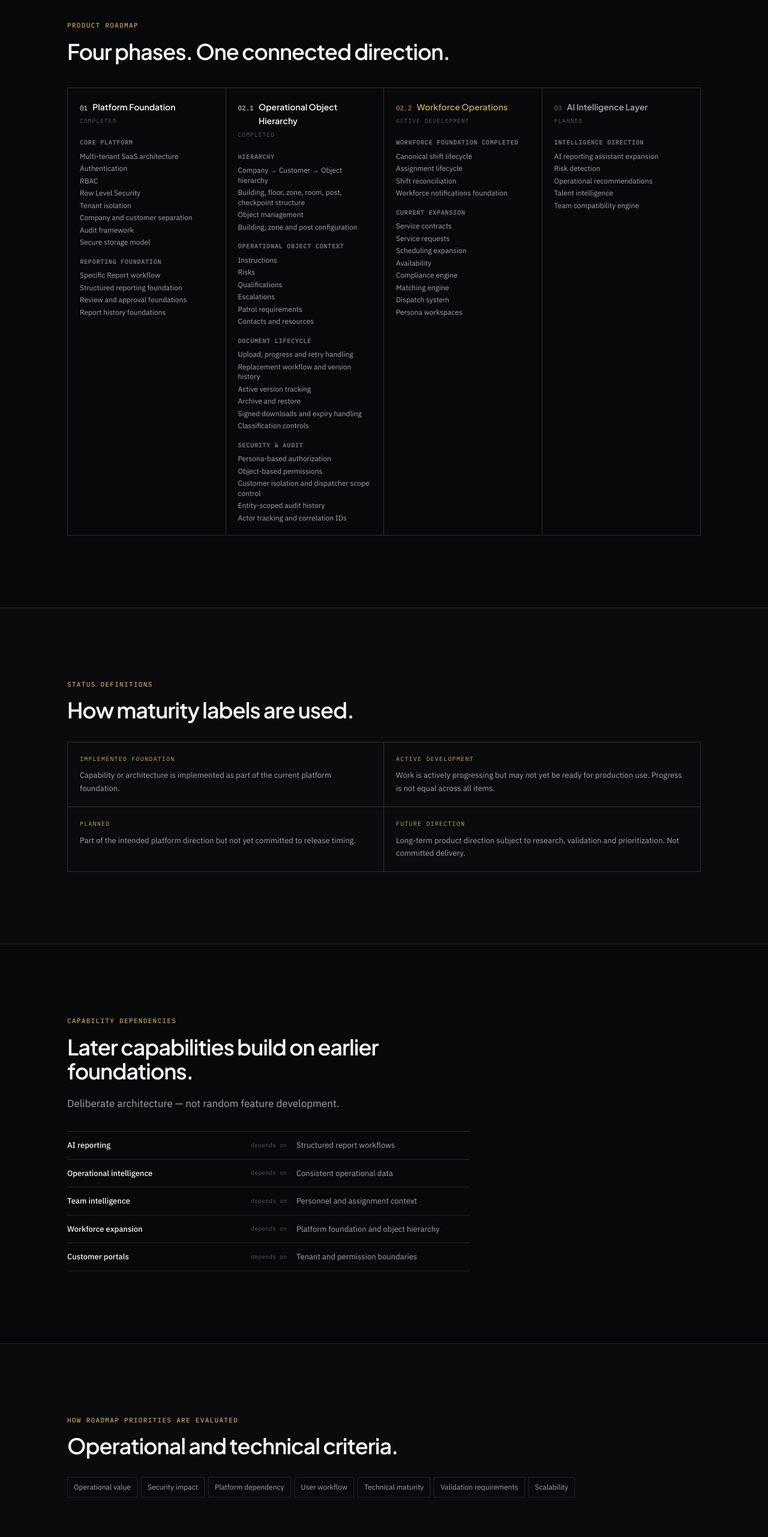
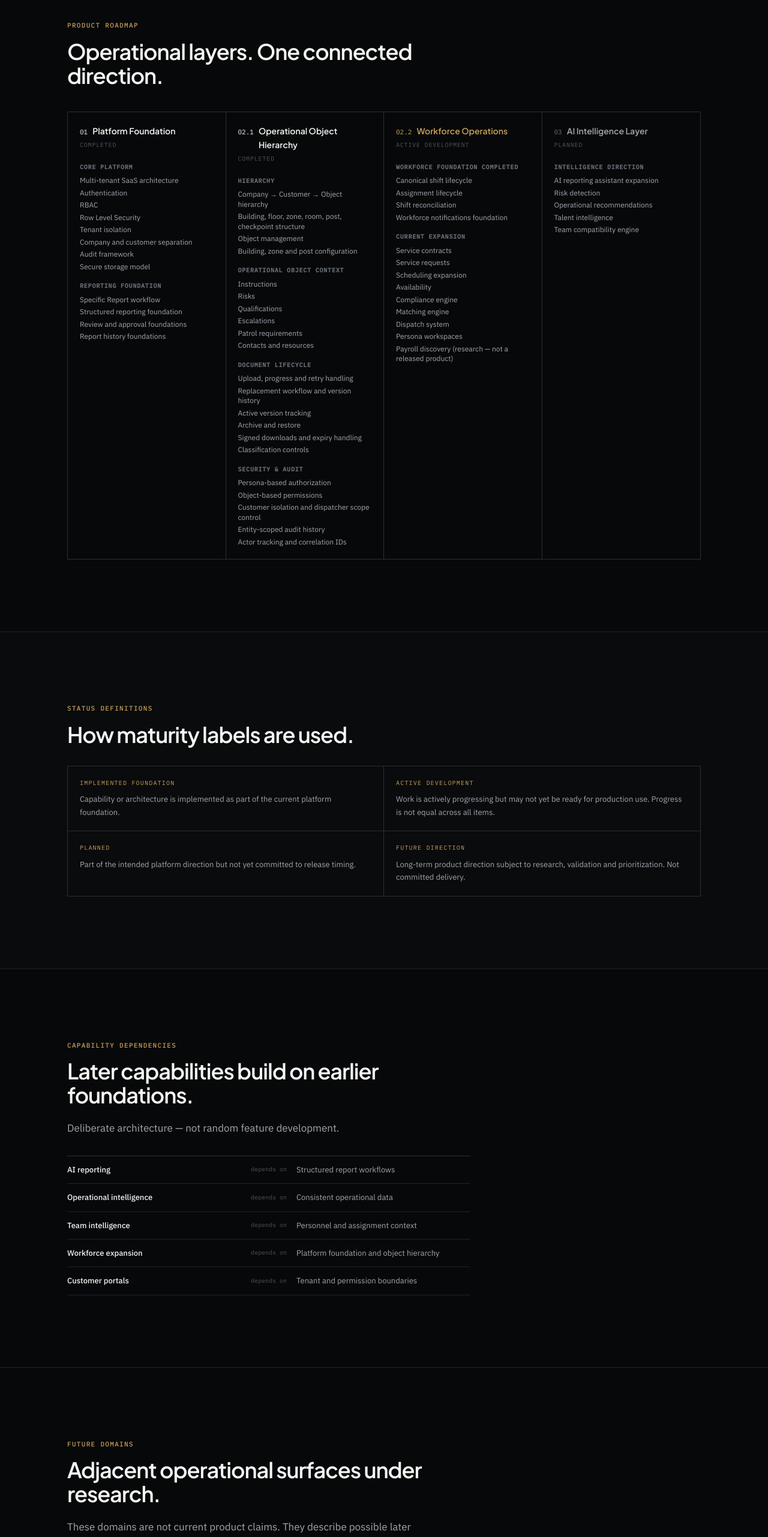
Before and after one commit to ISBFounder/ISB-Security-Website, a Next.js app: page /roadmap in a window 1280 px wide. Shown: the part 885-3448 px from the top of the page at 60% size. Built offline with nearby package versions, Linux system fonts and the light colour scheme.

Commit message:
docs: operational layers, payroll discovery, future domains on roadmap

```diff
--- a/src/app/roadmap/page.tsx
+++ b/src/app/roadmap/page.tsx
@@ -131,6 +131,7 @@ const STAGES = [
           "Matching engine",
           "Dispatch system",
           "Persona workspaces",
+          "Payroll discovery (research — not a released product)",
         ],
       },
     ],
@@ -223,7 +224,7 @@ export default function RoadmapPage() {
 
       <section className="section divider">
         <div className="container-site">
-          <SectionHeader align="left" eyebrow="Product roadmap" title="Four phases. One connected direction." />
+          <SectionHeader align="left" eyebrow="Product roadmap" title="Operational layers. One connected direction." />
           <div className="mt-10 grid gap-0 border border-border md:grid-cols-2 xl:grid-cols-4">
             {STAGES.map((stage, i) => (
               <div
@@ -313,6 +314,30 @@ export default function RoadmapPage() {
         </div>
       </section>
 
+      <section className="section divider">
+        <div className="container-site">
+          <SectionHeader
+            align="left"
+            eyebrow="Future domains"
+            title="Adjacent operational surfaces under research."
+            description="These domains are not current product claims. They describe possible later surfaces on the same Security OS foundations."
+          />
+          <div className="mt-8 flex flex-wrap gap-1.5">
+            {[
+              "Executive Protection",
+              "Secure Mobility",
+              "Visitor & Client Flow",
+              "LPR",
+              "Talent / TCE",
+            ].map((p) => (
+              <span key={p} className="border border-border-subtle bg-bg/50 px-2.5 py-1.5 text-[12px] text-ink-secondary">
+                {p}
+              </span>
+            ))}
+          </div>
+        </div>
+      </section>
+
       <section className="section divider bg-bg-secondary/40">
         <div className="container-site">
           <SectionHeader align="left" eyebrow="How roadmap priorities are evaluated" title="Operational and technical criteria." />
```
